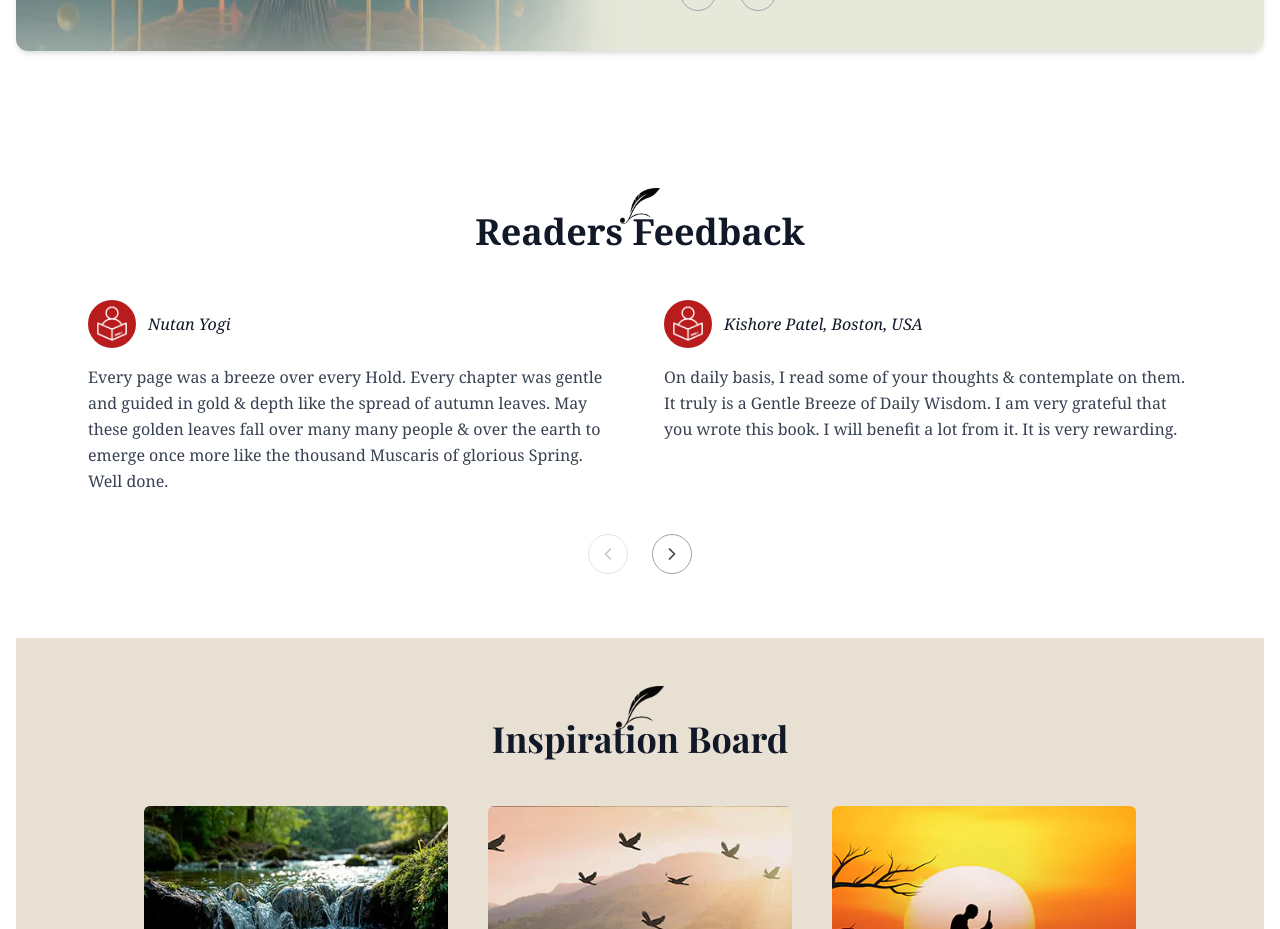
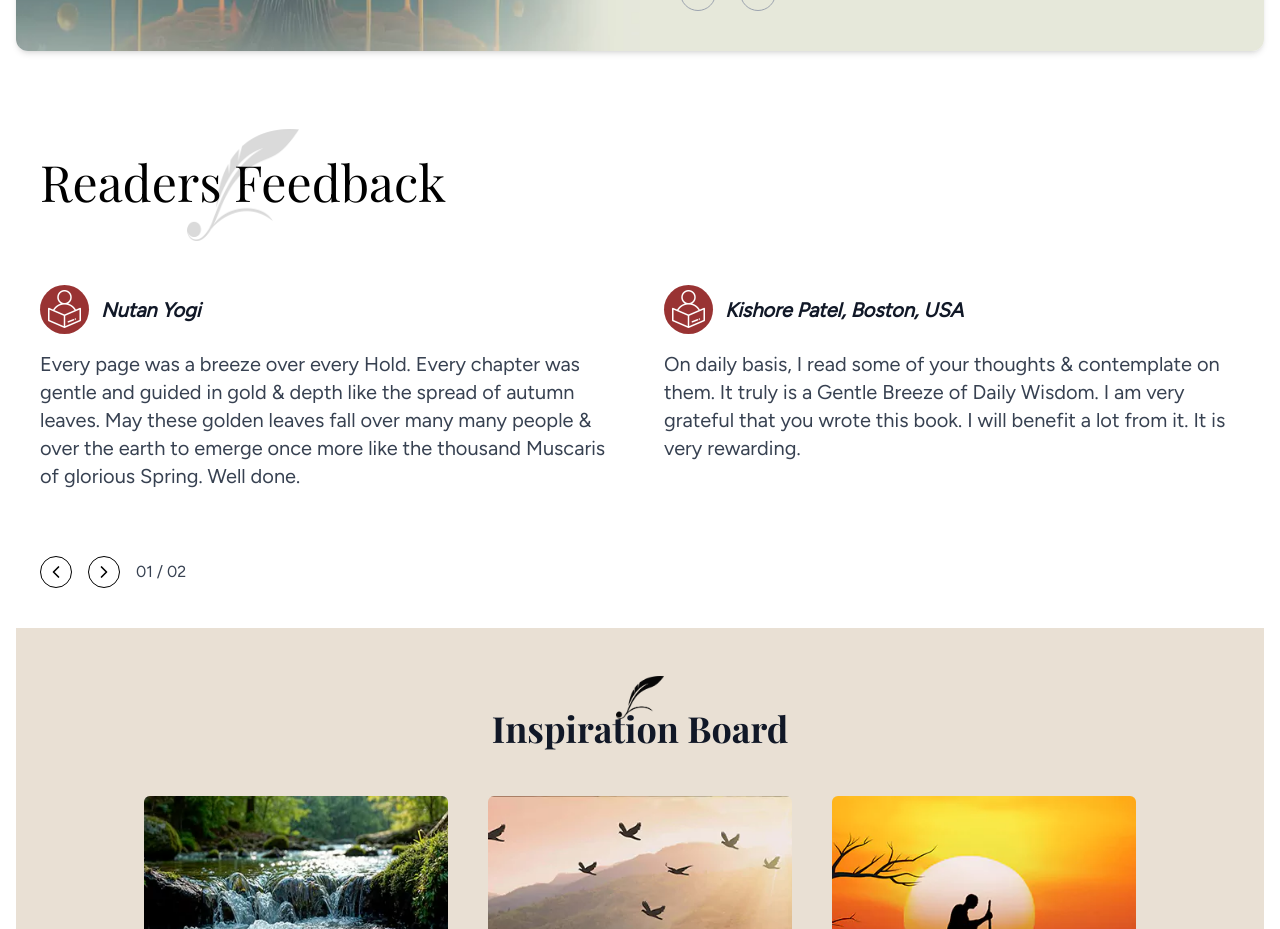
Before and after one commit to vidyatestumesh-sudo/Book_store, a React (Vite) app in the folder frontend/: page / in a window 1280 px wide. Shown: the part 1820-2749 px from the top of the page. Built offline with nearby package versions, Linux system fonts and the light colour scheme; no server answers.

Commit message:
readers feedbsck

```diff
--- a/frontend/src/pages/home/ReadersFeedback.jsx
+++ b/frontend/src/pages/home/ReadersFeedback.jsx
@@ -23,7 +23,6 @@ const feedbacks = [
     name: "John Doe, London",
     text: "Every reflection feels personal and deep. It’s a book that grows with you as you read it again and again."
   }
-  // ➝ Add more feedback here
 ];
 
 const ReadersFeedback = () => {
@@ -37,52 +36,50 @@ const ReadersFeedback = () => {
     if (currentIndex + 2 < feedbacks.length) setCurrentIndex(currentIndex + 2);
   };
 
+  const currentPage = Math.floor(currentIndex / 2) + 1;
+  const totalPages = Math.ceil(feedbacks.length / 2);
+
   return (
-    <div className="bg-white py-16 font-serif">
-      <div className="w-full max-w-6xl mx-auto px-6 text-center">
-        {/* Heading */}
-        <div className="relative mb-12 inline-block">
-          <h2 className="text-3xl md:text-4xl font-bold text-gray-900">
+    <div className="bg-white font-playfair relative min-h-[480px]">
+      <div className="w-full max-w-7xl mx-auto px-6">
+        {/* Heading - Top Left */}
+        <div className="relative mb-12 inline-block text-left">
+          <h2 className="text-[50px] font-playfair font-display leading-snug mb-5 mt-0">
             Readers Feedback
           </h2>
           <img
             src="/motif.webp"
             alt="feather"
-            className="absolute w-10 -top-6 left-1/2 transform -translate-x-1/2"
+            className="absolute left-1/2 -bottom-1 transform -translate-x-1/2 w-25 h-28 md:w-28 md:h-22 [opacity:0.15] mb-0"
           />
         </div>
 
         {/* Feedback Cards */}
-<div className="grid grid-cols-1 md:grid-cols-2 gap-12 text-left">
+        <div className="grid grid-cols-1 md:grid-cols-2 gap-12 text-left mt-0">
           {feedbacks.slice(currentIndex, currentIndex + 2).map((fb) => (
             <div key={fb.id} className="space-y-4">
               {/* Avatar + Name */}
               <div className="flex items-center gap-3">
-        <div className="w-12 h-12 rounded-full overflow-hidden border-2 border-red-700  bg-red-700 flex-shrink-0">
-          <img
-            src="/readers.webp"
-            alt={fb.name}
-            className="w-full h-full object-cover"
-          />
+                <div className="w-13 h-13 flex items-center justify-center bg-[#993333] rounded-full text-white">
+                  <img src="/readers.webp" alt={fb.name} className="w-full h-full object-cover" />
                 </div>
-        <span className="italic font-medium text-gray-900">
+                <span className="italic text-xl font-bold text-gray-900 font-figtree break-words">
                   {fb.name}
                 </span>
               </div>
 
               {/* Feedback Text */}
-      <p className="text-gray-700 leading-relaxed">{fb.text}</p>
+              <p className="font-figtree text-xl text-gray-700">{fb.text}</p>
             </div>
           ))}
         </div>
 
-
-        {/* Controls */}
-        <div className="flex items-center justify-center gap-6 mt-10">
+        {/* Controls fixed bottom-left */}
+        <div className="absolute bottom-10 left-26 flex items-center gap-4 font-figtree">
           <button
             onClick={handlePrev}
             disabled={currentIndex === 0}
-            className="w-10 h-10 flex items-center justify-center rounded-full border border-gray-400 text-gray-700 disabled:opacity-30"
+            className="w-8 h-8 flex items-center justify-center rounded-full border border-black text-black"
           >
             <FiChevronLeft size={20} />
           </button>
@@ -90,10 +87,14 @@ const ReadersFeedback = () => {
           <button
             onClick={handleNext}
             disabled={currentIndex + 2 >= feedbacks.length}
-            className="w-10 h-10 flex items-center justify-center rounded-full border border-gray-400 text-gray-700 disabled:opacity-30"
+            className="w-8 h-8 flex items-center justify-center rounded-full border border-black text-black"
           >
             <FiChevronRight size={20} />
           </button>
+
+          <span className="text-gray-700 font-medium select-none">
+            {currentPage.toString().padStart(2, "0")} / {totalPages.toString().padStart(2, "0")}
+          </span>
         </div>
       </div>
     </div>
```
Lines whose indentation alone changed are shown as unchanged.
